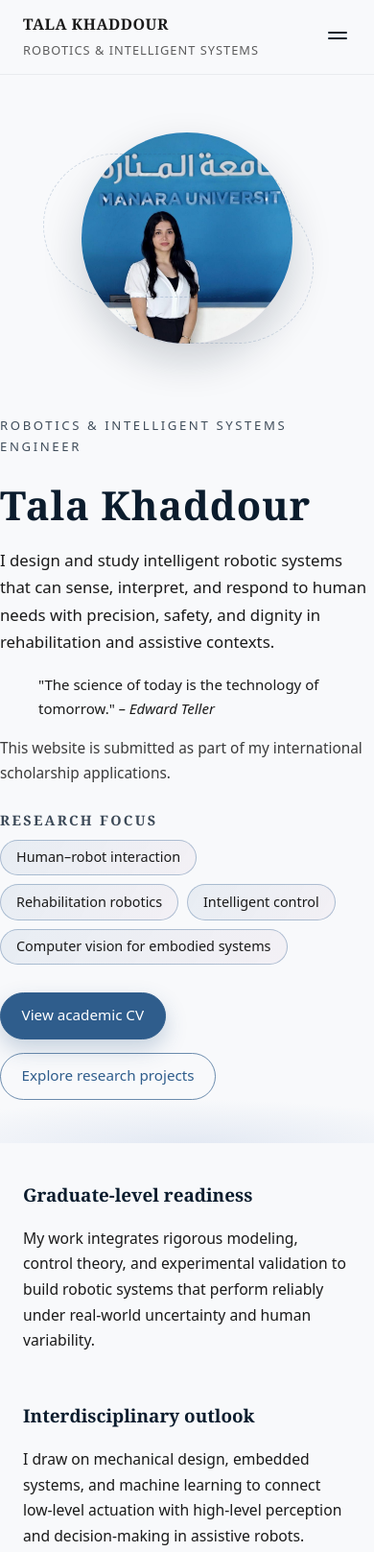
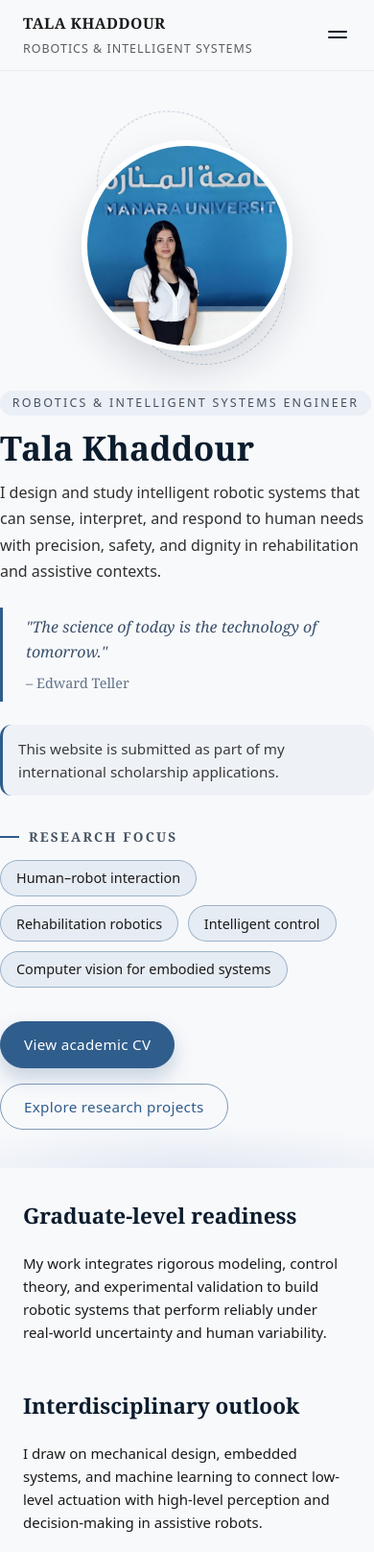
Before and after one commit to Lia202lia/Lia202lia.github.io, a plain HTML site: page index.html in a window 390 px wide. Shown: the top 1617 px of the page at 96% size. Drawn offline with Linux system fonts and the light colour scheme.

Commit message:
Update style.css

```diff
--- a/style.css
+++ b/style.css
@@ -4,16 +4,17 @@
 --color-nav: #0B1C2D;
 --color-accent: #2F5D8C;
 --color-soft-accent: #9FB7D4;
-  --color-soft-rose: #d7c1d8;      /* soft, subtle feminine accent */
-  --color-soft-ink: #24364a;
+--color-quote: #3A506B;
 
 --font-body: system-ui, -apple-system, BlinkMacSystemFont, "Segoe UI", sans-serif;
 --font-heading: "Georgia", "Times New Roman", serif;
+--font-quote: "Georgia", serif;
 
 --radius-soft: 18px;
 --radius-pill: 999px;
 
 --shadow-soft: 0 14px 30px rgba(11, 28, 45, 0.08);
+--shadow-profile: 0 20px 40px rgba(11, 28, 45, 0.15);
 
 --transition-fast: 150ms ease-out;
 --transition-med: 220ms ease-out;
@@ -36,9 +37,8 @@ body {
 font-family: var(--font-body);
 background-color: var(--color-bg);
 color: var(--color-text);
-  line-height: 1.7;
+line-height: 1.6;
 -webkit-font-smoothing: antialiased;
-  font-size: 16px;
 }
 
 img {
@@ -64,10 +64,6 @@ h4 {
 font-family: var(--font-heading);
 color: var(--color-nav);
 margin-top: 0;
-}
-
-h1 {
-  letter-spacing: 0.02em;
 }
 
 p {
@@ -135,12 +131,12 @@ main {
 font-weight: 600;
 letter-spacing: 0.03em;
 text-transform: uppercase;
-  font-size: 1rem;
+font-size: 0.98rem;
 display: block;
 }
 
 .brand-subtitle {
-  font-size: 0.8rem;
+font-size: 0.78rem;
 letter-spacing: 0.08em;
 text-transform: uppercase;
 color: rgba(26, 26, 26, 0.7);
@@ -151,13 +147,13 @@ main {
 .nav-list {
 list-style: none;
 display: flex;
-  gap: 1.4rem;
+gap: 1.25rem;
 margin: 0;
 padding: 0;
-  font-size: 0.95rem;
 }
 
 .nav-link {
+font-size: 0.9rem;
 color: var(--color-nav);
 text-decoration: none;
 position: relative;
@@ -251,198 +247,202 @@ main {
 /* Hero */
 
 .hero {
-  padding: 3.8rem 0 2.8rem;
+padding: 3.5rem 0 2.5rem;
 position: relative;
 overflow: hidden;
 }
 
 .hero-inner {
 display: grid;
-  grid-template-columns: minmax(0, 1.45fr) minmax(0, 1fr);
-  gap: 3.2rem;
+grid-template-columns: minmax(0, 1.4fr) minmax(0, 1fr);
+gap: 4rem;
+align-items: flex-start;
+}
+
+.title-section {
+margin-bottom: 1.5rem;
+}
+
+.hero-kicker {
+letter-spacing: 0.18em;
+text-transform: uppercase;
+font-size: 0.78rem;
+color: rgba(11, 28, 45, 0.75);
+margin-bottom: 0.75rem;
+display: inline-block;
+padding: 0.2rem 0.8rem;
+background-color: rgba(159, 183, 212, 0.15);
+border-radius: var(--radius-pill);
+}
+
+.hero h1 {
+font-size: clamp(2.6rem, 5vw, 3.2rem);
+margin-bottom: 0.8rem;
+line-height: 1.2;
+}
+
+.hero-mission {
+font-size: 1.08rem;
+max-width: 38rem;
+line-height: 1.7;
+color: rgba(26, 26, 26, 0.9);
+}
+
+/* Quote Section */
+.quote-section {
+margin: 2rem 0 1.5rem;
+padding-left: 2rem;
+border-left: 3px solid var(--color-accent);
+}
+
+.inspiration-quote {
+font-family: var(--font-quote);
+font-size: 1.1rem;
+font-style: italic;
+color: var(--color-quote);
+line-height: 1.6;
+margin: 0;
+padding: 0.5rem 0;
+}
+
+.quote-author {
+display: block;
+font-size: 0.9rem;
+color: rgba(58, 80, 107, 0.8);
+margin-top: 0.5rem;
+font-style: normal;
+font-weight: 500;
+}
+
+.hero-note {
+margin-top: 1.5rem;
+font-size: 0.95rem;
+color: rgba(26, 26, 26, 0.85);
+background-color: rgba(159, 183, 212, 0.1);
+padding: 0.8rem 1rem;
+border-radius: 12px;
+border-left: 3px solid var(--color-accent);
+}
+
+.hero-focus-areas {
+margin-top: 2rem;
+}
+
+.section-label {
+font-size: 0.85rem;
+letter-spacing: 0.16em;
+text-transform: uppercase;
+color: rgba(11, 28, 45, 0.75);
+margin-bottom: 0.8rem;
+display: flex;
 align-items: center;
 }
 
-/* move text slightly more to the right (still left-aligned) */
-.hero-text-shifted {
-  padding-left: 3.1rem;
-  padding-right: 0.5rem;
-}
-
-@media (max-width: 900px) {
-  .hero-text-shifted {
-    padding-left: 0.9rem;
-    padding-right: 0.9rem;
-  }
-}
-
-.hero-kicker {
-  letter-spacing: 0.2em;
-  text-transform: uppercase;
-  font-size: 0.82rem;
-  color: rgba(11, 28, 45, 0.78);
-  margin-bottom: 0.9rem;
-}
-
-.hero h1 {
-  font-size: clamp(2.6rem, 4.5vw, 3.1rem);
-  margin-bottom: 0.35rem;
-}
-
-.hero-meta {
-  font-size: 0.98rem;
-  color: rgba(26, 26, 26, 0.85);
-  margin-bottom: 0.6rem;
-}
-
-.hero-meta-em {
-  color: var(--color-soft-ink);
-  font-weight: 500;
-}
-
-.hero-mission {
-  font-size: 1.05rem;
-  max-width: 38rem;
-  margin-top: 0.5rem;
-}
-
-.hero-note {
-  margin-top: 0.8rem;
-  font-size: 0.96rem;
-  color: rgba(26, 26, 26, 0.85);
-}
-
-.hero-focus-areas {
-  margin-top: 1.5rem;
-}
-
-.section-label {
-  font-size: 0.9rem;
-  letter-spacing: 0.16em;
-  text-transform: uppercase;
-  color: rgba(11, 28, 45, 0.8);
-  margin-bottom: 0.45rem;
+.section-label::before {
+content: "";
+display: inline-block;
+width: 20px;
+height: 2px;
+background-color: var(--color-accent);
+margin-right: 10px;
 }
 
 .pill-list {
 list-style: none;
 display: flex;
 flex-wrap: wrap;
-  gap: 0.55rem;
+gap: 0.6rem;
 padding: 0;
 margin: 0;
 }
 
 .pill-list li {
-  padding: 0.35rem 1rem;
+padding: 0.4rem 1rem;
 border-radius: var(--radius-pill);
-  border: 1px solid rgba(47, 93, 140, 0.35);
+border: 1.5px solid rgba(47, 93, 140, 0.4);
 font-size: 0.9rem;
-  background: linear-gradient(120deg, rgba(159, 183, 212, 0.18), rgba(215, 193, 216, 0.16));
+background-color: rgba(159, 183, 212, 0.2);
+font-weight: 500;
+transition: all var(--transition-fast);
+}
+
+.pill-list li:hover {
+background-color: rgba(47, 93, 140, 0.1);
+transform: translateY(-1px);
+border-color: var(--color-accent);
 }
 
 .hero-actions {
-  margin-top: 1.8rem;
+margin-top: 2.2rem;
 display: flex;
 flex-wrap: wrap;
-  gap: 0.9rem;
+gap: 1rem;
 }
-
-.hero-badges {
-  margin-top: 1.6rem;
-  display: flex;
-  flex-wrap: wrap;
-  gap: 0.5rem;
-}
-
-.hero-badge {
-  font-size: 0.82rem;
-  letter-spacing: 0.06em;
-  text-transform: uppercase;
-  padding: 0.25rem 0.8rem;
-  border-radius: var(--radius-pill);
-  border: 1px solid rgba(36, 54, 74, 0.18);
-  background-color: #FFFFFF;
-  color: rgba(11, 28, 45, 0.82);
-}
-
-/* Hero visual with elegant frame */
 
 .hero-visual {
 position: relative;
 justify-self: center;
+margin-top: 1rem;
+}
+
+.profile-circle {
+width: 280px;
+height: 280px;
+border-radius: 50%;
+overflow: hidden;
+background: radial-gradient(circle at 30% 20%, #FFFFFF 0, #E3E9F3 55%, #D4DEEC 100%);
 display: flex;
 align-items: center;
 justify-content: center;
-}
-
-.profile-orbit {
-  position: absolute;
-  border-radius: 999px;
-  border: 1px dashed rgba(47, 93, 140, 0.22);
-}
-
-.profile-orbit-outer {
-  width: 320px;
-  height: 240px;
-  transform: rotate(-6deg);
-}
-
-.profile-orbit-inner {
-  width: 260px;
-  height: 190px;
-  transform: rotate(6deg);
-  border-color: rgba(215, 193, 216, 0.55);
-}
-
-.profile-circle {
+box-shadow: var(--shadow-profile);
+border: 6px solid #FFFFFF;
 position: relative;
-  width: 260px;
-  height: 260px;
-  border-radius: 50%;
-  overflow: hidden;
-  background: radial-gradient(circle at 30% 20%, #FFFFFF 0, #E3E9F3 55%, #D7C1D8 100%);
-  display: flex;
-  align-items: center;
-  justify-content: center;
-  box-shadow: 0 18px 42px rgba(11, 28, 45, 0.18);
-}
-
-.profile-border {
-  position: absolute;
-  inset: 10px;
-  border-radius: 50%;
-  border: 1.6px solid rgba(215, 193, 216, 0.9);
-  box-shadow: 0 0 0 1px rgba(47, 93, 140, 0.15) inset;
-  pointer-events: none;
+z-index: 2;
 }
 
 .profile-image {
 width: 100%;
 height: 100%;
 object-fit: cover;
+transition: transform var(--transition-med);
 }
 
-/* subtle hero orbits */
+.profile-image:hover {
+transform: scale(1.03);
+}
 
 .hero-orbit {
 position: absolute;
 border-radius: 999px;
-  border: 1px dashed rgba(47, 93, 140, 0.2);
+border: 1.5px dashed rgba(47, 93, 140, 0.3);
+pointer-events: none;
+z-index: 1;
 }
 
 .hero-orbit-1 {
-  width: 260px;
-  height: 150px;
+width: 320px;
+height: 180px;
 top: 10%;
-  left: -18%;
+left: -10%;
+animation: orbit-1 25s linear infinite;
 }
 
 .hero-orbit-2 {
-  width: 220px;
-  height: 160px;
-  bottom: 0;
-  right: -10%;
+width: 260px;
+height: 200px;
+bottom: 5%;
+right: -8%;
+animation: orbit-2 20s linear infinite reverse;
+}
+
+@keyframes orbit-1 {
+0% { transform: rotate(0deg); }
+100% { transform: rotate(360deg); }
+}
+
+@keyframes orbit-2 {
+0% { transform: rotate(0deg); }
+100% { transform: rotate(-360deg); }
 }
 
 .hero-curve {
@@ -454,54 +454,40 @@ main {
 background: radial-gradient(120% 120% at 50% 100%, #E3E9F3 0, transparent 65%);
 }
 
-/* Quote */
-
-.hero-quote {
-  margin-top: 1.8rem;
-  padding: 1.1rem 1.3rem;
-  border-left: 3px solid rgba(47, 93, 140, 0.65);
-  border-radius: 0 18px 18px 0;
-  background-color: rgba(215, 193, 216, 0.18);
-  max-width: 34rem;
-}
-
-.hero-quote blockquote {
-  margin: 0 0 0.4rem;
-  font-family: var(--font-heading);
-  font-size: 1rem;
-  color: var(--color-soft-ink);
-}
-
-.hero-quote figcaption {
-  margin: 0;
-  font-size: 0.8rem;
-  letter-spacing: 0.12em;
-  text-transform: uppercase;
-  color: rgba(26, 26, 26, 0.7);
-}
-
 @media (max-width: 900px) {
 .hero-inner {
 grid-template-columns: minmax(0, 1fr);
+gap: 2.5rem;
 }
 
 .hero-visual {
 order: -1;
-    margin-bottom: 1.4rem;
 }
 
+.profile-circle {
+width: 240px;
+height: 240px;
+}
+
+.quote-section {
+padding-left: 1.5rem;
+margin: 1.5rem 0 1rem;
+}
+}
+
+@media (max-width: 600px) {
 .profile-circle {
 width: 220px;
 height: 220px;
 }
 
-  .profile-orbit-outer {
-    width: 270px;
-    height: 200px;
+.hero-orbit-1 {
+width: 260px;
+height: 150px;
 }
 
-  .profile-orbit-inner {
-    width: 230px;
+.hero-orbit-2 {
+width: 220px;
 height: 170px;
 }
 }
@@ -509,21 +495,17 @@ main {
 /* Intro and highlights */
 
 .intro-strip {
-  padding: 2.4rem 0 2.7rem;
+padding: 2rem 0 2.5rem;
 }
 
 .intro-grid {
 display: grid;
 grid-template-columns: repeat(3, minmax(0, 1fr));
-  gap: 2.1rem;
+gap: 2rem;
 }
 
-.intro-grid h2 {
-  font-size: 1.18rem;
-}
-
-.intro-grid p {
-  font-size: 0.98rem;
+.lead {
+font-size: 1.02rem;
 }
 
 @media (max-width: 900px) {
@@ -532,27 +514,16 @@ main {
 }
 }
 
-/* Highlight section: soft academic background with subtle accent */
-
 .highlight-section {
-  padding: 2.7rem 0 3.2rem;
-  background: linear-gradient(160deg, #FFFFFF 0, #F1F4FA 40%, #FFFFFF 100%);
+padding: 2.5rem 0 3rem;
+background-color: #FFFFFF;
 border-radius: 40px 40px 0 0;
 }
 
 .highlight-grid {
 display: grid;
 grid-template-columns: repeat(2, minmax(0, 1fr));
-  gap: 2.6rem;
-}
-
-.highlight-grid h2 {
-  font-size: 1.22rem;
-}
-
-.highlight-grid p,
-.highlight-grid li {
-  font-size: 0.98rem;
+gap: 2.5rem;
 }
 
 @media (max-width: 900px) {
@@ -570,7 +541,7 @@ main {
 .arrow-list li {
 position: relative;
 padding-left: 1.25rem;
-  margin-bottom: 0.7rem;
+margin-bottom: 0.6rem;
 }
 
 .arrow-list li::before {
@@ -578,7 +549,7 @@ main {
 position: absolute;
 left: 0;
 top: 0.12rem;
-  font-size: 0.8rem;
+font-size: 0.75rem;
 color: var(--color-accent);
 }
 
@@ -589,41 +560,44 @@ main {
 align-items: center;
 justify-content: center;
 border-radius: var(--radius-pill);
-  padding: 0.65rem 1.35rem;
+padding: 0.7rem 1.5rem;
 font-size: 0.95rem;
 border: 1px solid transparent;
 text-decoration: none;
 cursor: pointer;
-  transition: background-color var(--transition-med), color var(--transition-med), border-color var(--transition-med), box-shadow var(--transition-med), transform var(--transition-fast);
+transition: all var(--transition-med);
+font-weight: 500;
+letter-spacing: 0.02em;
 }
 
 .button.primary {
 background-color: var(--color-accent);
 color: #FFFFFF;
 border-color: var(--color-accent);
-  box-shadow: 0 10px 22px rgba(47, 93, 140, 0.25);
+box-shadow: 0 10px 20px rgba(47, 93, 140, 0.25);
 }
 
 .button.primary:hover,
 .button.primary:focus-visible {
 background-color: #22476C;
 border-color: #22476C;
-  box-shadow: 0 12px 26px rgba(11, 28, 45, 0.28);
-  transform: translateY(-1px);
+box-shadow: 0 12px 24px rgba(11, 28, 45, 0.28);
+transform: translateY(-2px);
 }
 
 .button.ghost {
 background-color: transparent;
 color: var(--color-accent);
-  border-color: rgba(47, 93, 140, 0.7);
+border-color: rgba(47, 93, 140, 0.6);
 }
 
 .button.ghost:hover,
 .button.ghost:focus-visible {
-  background-color: rgba(47, 93, 140, 0.06);
+background-color: rgba(47, 93, 140, 0.08);
+transform: translateY(-2px);
 }
 
-/* Page hero (other pages) */
+/* Page hero */
 
 .page-hero {
 padding: 3rem 0 2.5rem;
@@ -907,6 +881,8 @@ main {
 
 .footer-location {
 margin-top: 0.25rem;
+font-style: italic;
+color: rgba(26, 26, 26, 0.65);
 }
 
 /* Accessibility */
@@ -928,4 +904,16 @@ main {
 body {
 font-size: 15px;
 }
+
+.hero h1 {
+font-size: 2.2rem;
 }
+
+.hero-mission {
+font-size: 1rem;
+}
+
+.inspiration-quote {
+font-size: 1rem;
+}
+}
```
Lines whose indentation alone changed are shown as unchanged.
